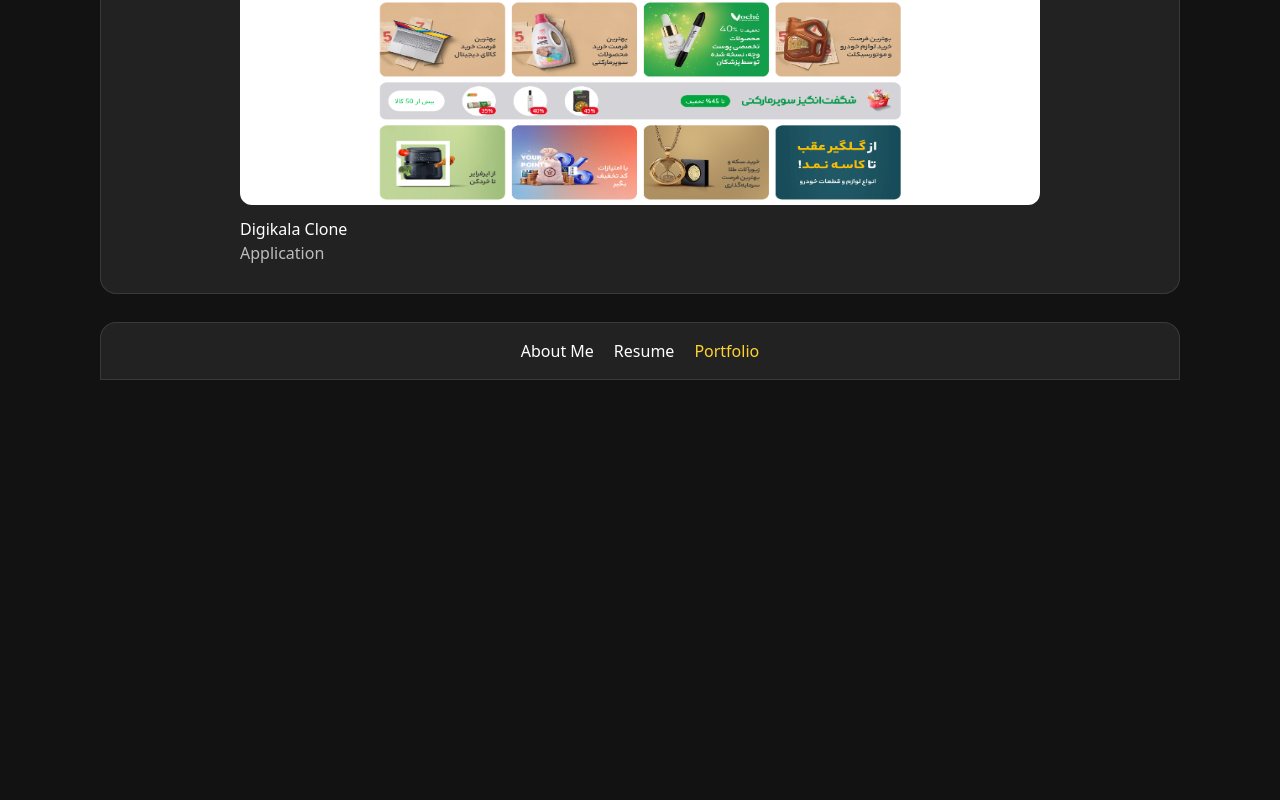
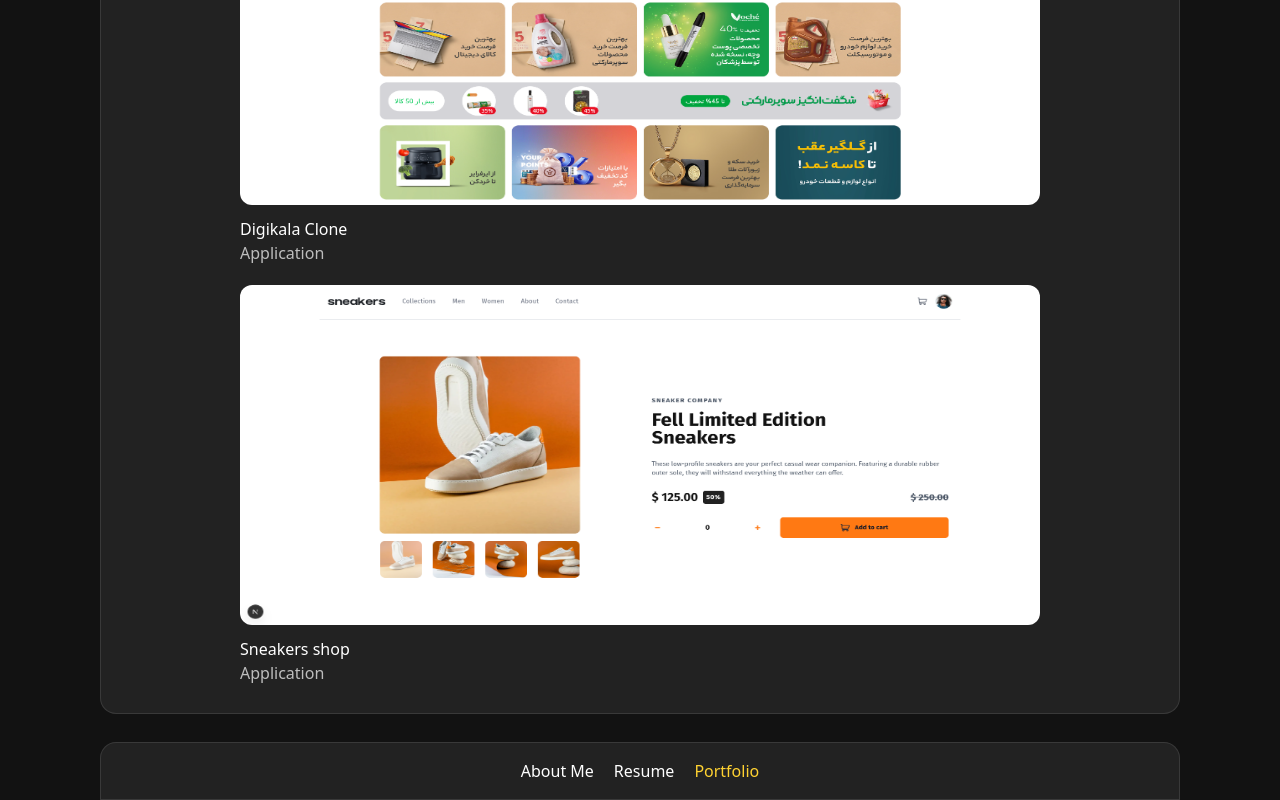
Before and after one commit to sobhanjaferi/portfolio, a Next.js app: page /portfolio in a window 1280 px wide. Shown: the part 1534-2334 px from the top of the page. Before the commit the page ends 1914 px from the top, so only its background shows below. Built offline with nearby package versions, Linux system fonts and the light colour scheme.

Commit message:
[ADD] portfolio

```diff
--- a/src/features/portfolio/portfolio.tsx
+++ b/src/features/portfolio/portfolio.tsx
@@ -1,5 +1,6 @@
 import Link from "next/link";
 import { PortFolio } from "./portfolioList";
+import Image from "next/image";
 
 type Props = Omit<PortFolio, "id">;
 
@@ -7,9 +8,11 @@
   return (
     <Link href={url}>
       <section className=" min-h-60 max-h-85 sm:min-h-100 flex flex-col justify-between items-start gap-3">
-        <img
+        <Image
           src={img}
           alt={title}
+          width={1080}
+          height={1080}
           className="w-full lg:w-200 min-h-50 max-h-70 sm:min-h-85 rounded-xl active:opacity-30"
         />
 
--- a/src/features/portfolio/portfolioList.tsx
+++ b/src/features/portfolio/portfolioList.tsx
@@ -33,6 +33,13 @@
       title: "Digikala Clone",
       type: "Application",
     },
+    {
+      id: 4,
+      img: "/images/sneakers.png",
+      url: "https://sneakers-self-mu.vercel.app/",
+      title: "Sneakers shop",
+      type: "Application",
+    },
   ];
 
   return (
```
Also changed, not shown: public/images/sneakers.png (added).
